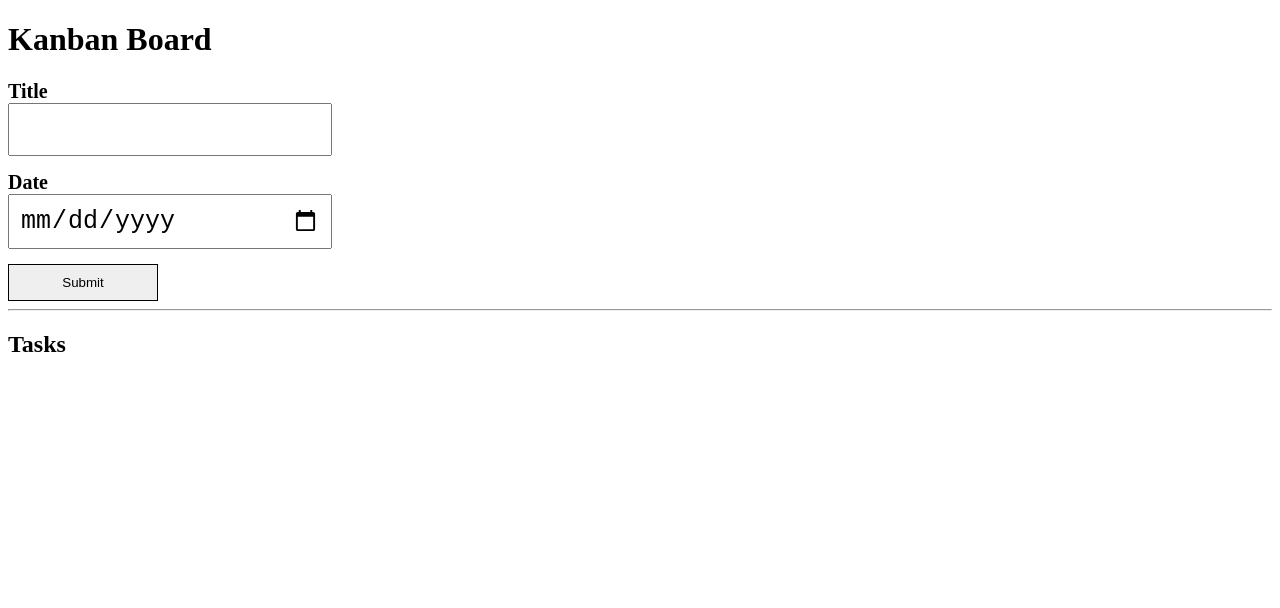
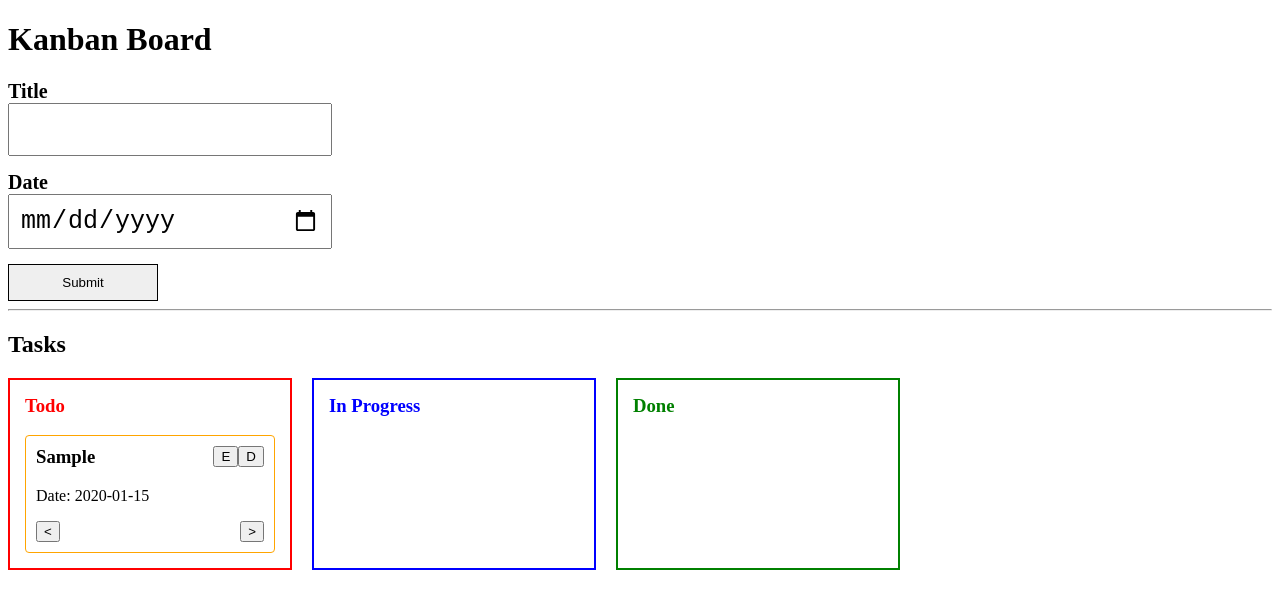
Before and after one commit to info-vivekranjan/react-problems-1, a Next.js app: page /kanban-board in a window 1280 px wide. Both pictures are taken after typing "Sample", "2020-01-15" into the empty fields and a click on the input "Submit". Shown: the top 608 px of the page. Built offline with nearby package versions, Linux system fonts and the light colour scheme.

Commit message:
TaskItem component, three section added

```diff
--- /dev/null
+++ b/src/app/kanban-board/TaskComp.tsx
@@ -0,0 +1,36 @@
+import { KanbanDataType } from "./kanbanType";
+
+export default function TaskComp({ taskItem }: { taskItem: KanbanDataType }) {
+  return (
+    <section
+      style={{
+        border: "1px solid orange",
+        borderRadius: "4px",
+        padding: "10px",
+      }}
+    >
+      <div
+        style={{
+          display: "flex",
+          justifyContent: "space-between",
+          alignItems: "flex-start",
+        }}
+      >
+        <div>
+          <h3 style={{ marginTop: "0" }}>{taskItem.title}</h3>
+          <p>Date: {taskItem.date}</p>
+        </div>
+        <div>
+          <button>E</button>
+          <button>D</button>
+        </div>
+      </div>
+
+      <div style={{ display: "flex", justifyContent: "space-between" }}>
+        <button>{"<"}</button>
+        <div></div>
+        <button>{">"}</button>
+      </div>
+    </section>
+  );
+}
--- a/src/app/kanban-board/page.tsx
+++ b/src/app/kanban-board/page.tsx
@@ -2,6 +2,25 @@
 
 import React, { useState } from "react";
 import { KanbanDataType, STATUA_TYPES } from "./kanbanType";
+import TaskComp from "./TaskComp";
+
+const taskColumn = [
+  {
+    label: "Todo",
+    statusType: STATUA_TYPES.TODO,
+    color: "red",
+  },
+  {
+    label: "In Progress",
+    statusType: STATUA_TYPES.IN_PROGRESS,
+    color: "blue",
+  },
+  {
+    label: "Done",
+    statusType: STATUA_TYPES.DONE,
+    color: "green",
+  },
+];
 
 export default function KanbanBoard() {
   const [formInput, setFormInput] = useState({
@@ -89,6 +108,33 @@ export default function KanbanBoard() {
       </form>
       <hr />
       <h2>Tasks</h2>
+      <section
+        style={{
+          display: "flex",
+          gap: "20px",
+        }}
+      >
+        {taskColumn.map((column) => {
+          return (
+            <div
+              style={{
+                border: `2px solid ${column.color}`,
+                padding: "15px",
+                minWidth: "250px",
+              }}
+            >
+              <h3 style={{ color: column.color, marginTop: "0" }}>
+                {column.label}
+              </h3>
+              {task
+                .filter((item) => item.status === column.statusType)
+                .map((taskItem) => {
+                  return <TaskComp key={taskItem.id} taskItem={taskItem} />;
+                })}
+            </div>
+          );
+        })}
+      </section>
     </>
   );
 }
```
